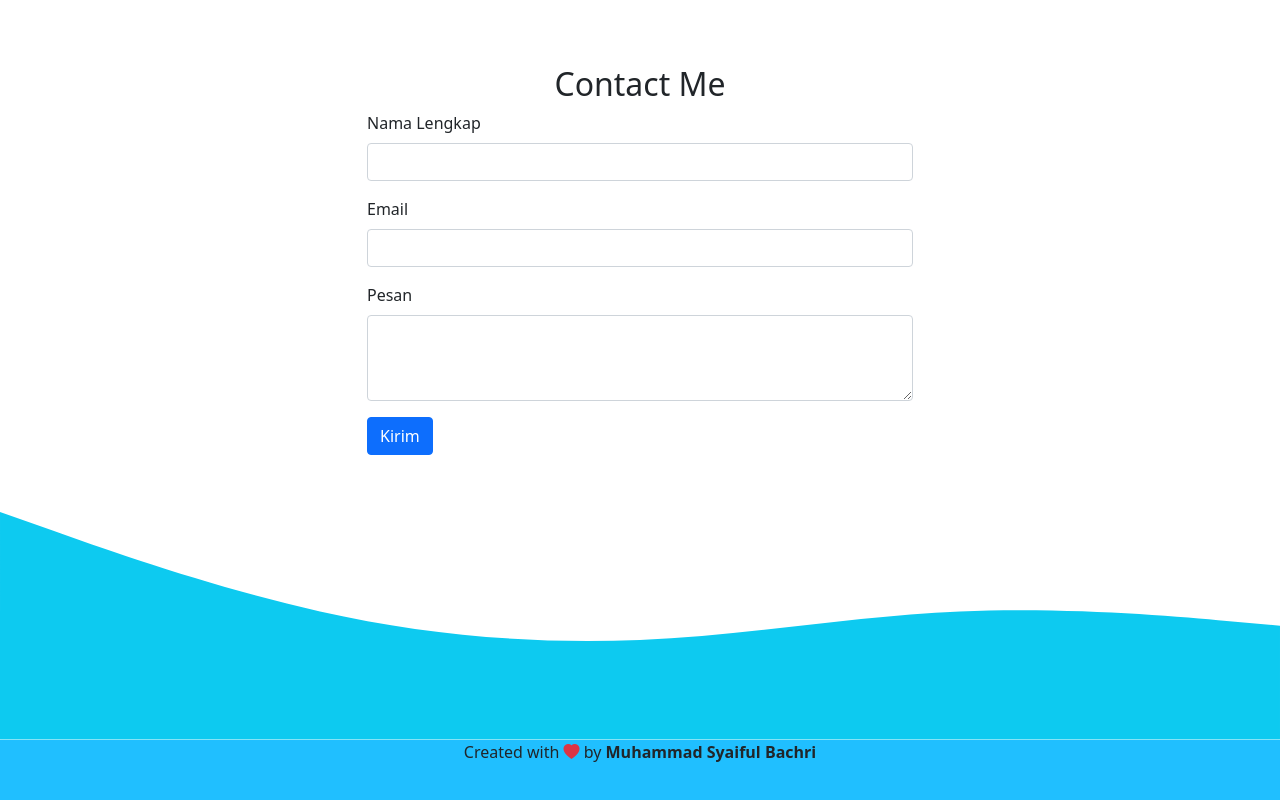
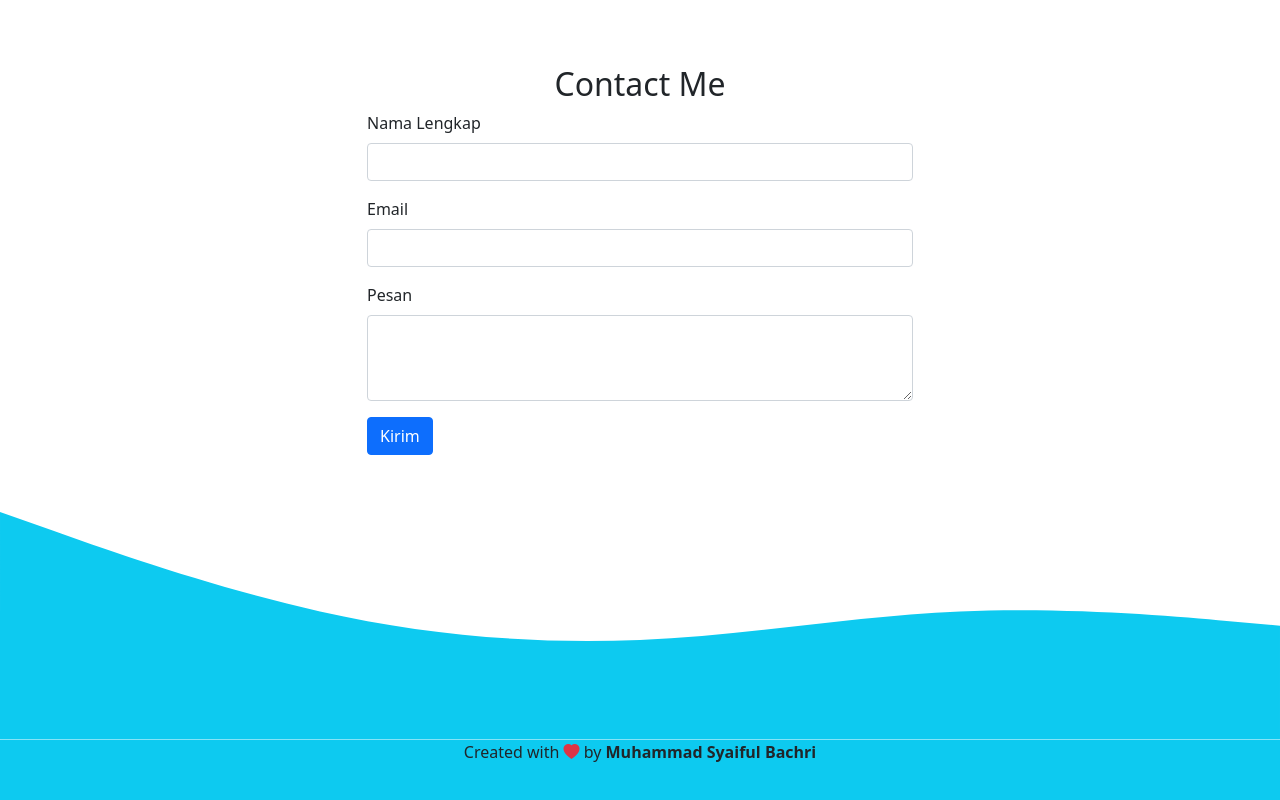
Before and after one commit to muhammadsb11/muhammadsb11.github.io, a plain HTML site: page index.html in a window 1280 px wide. Shown: the part 2085-2885 px from the top of the page. Drawn offline with nearby package versions, Linux system fonts and the light colour scheme.

Commit message:
mengubah warna footer menjadi mirip navbar

```diff
--- a/style.css
+++ b/style.css
@@ -8,7 +8,7 @@
 }
 
 footer {
-  background-color: rgba(5, 184, 255, 0.89);
+  background-color: #0dcaf0;
 }
 
 section {
```
